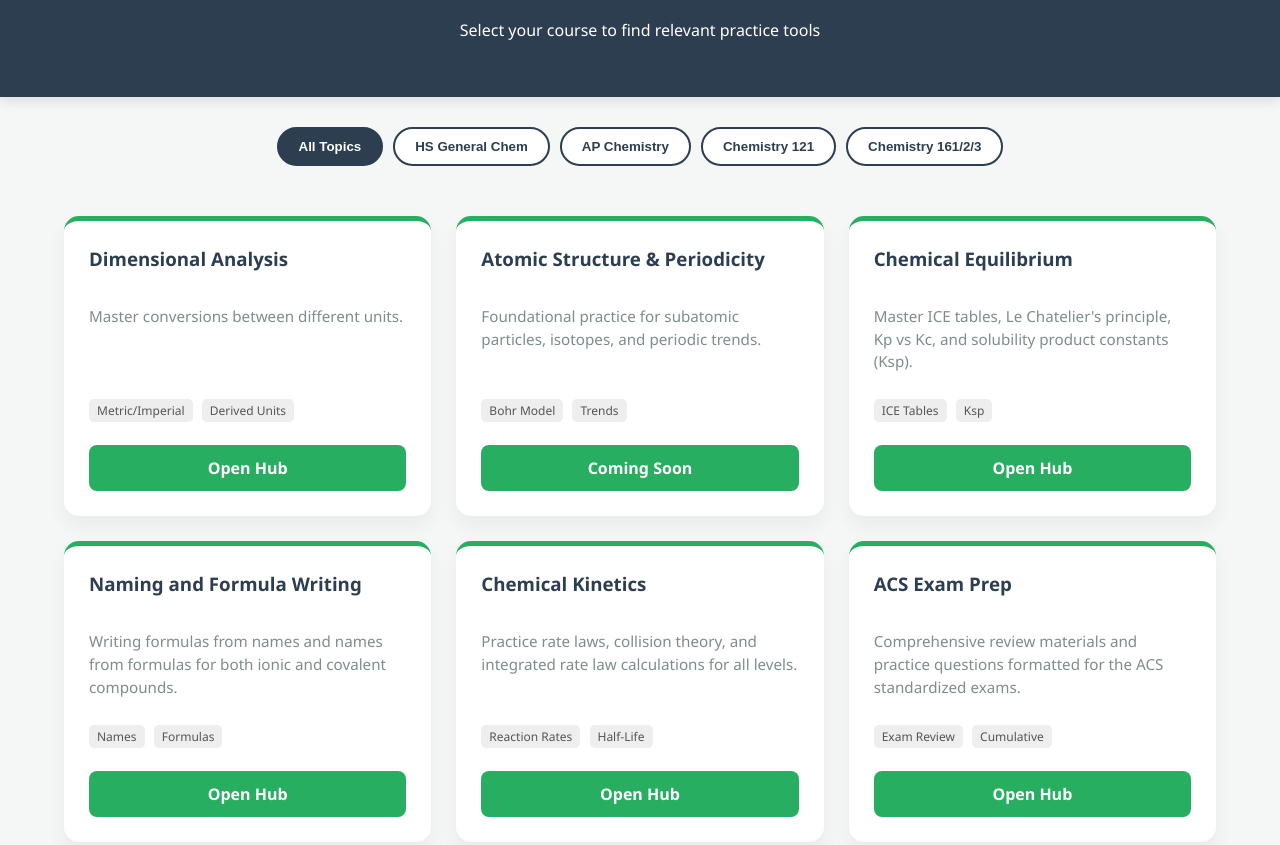
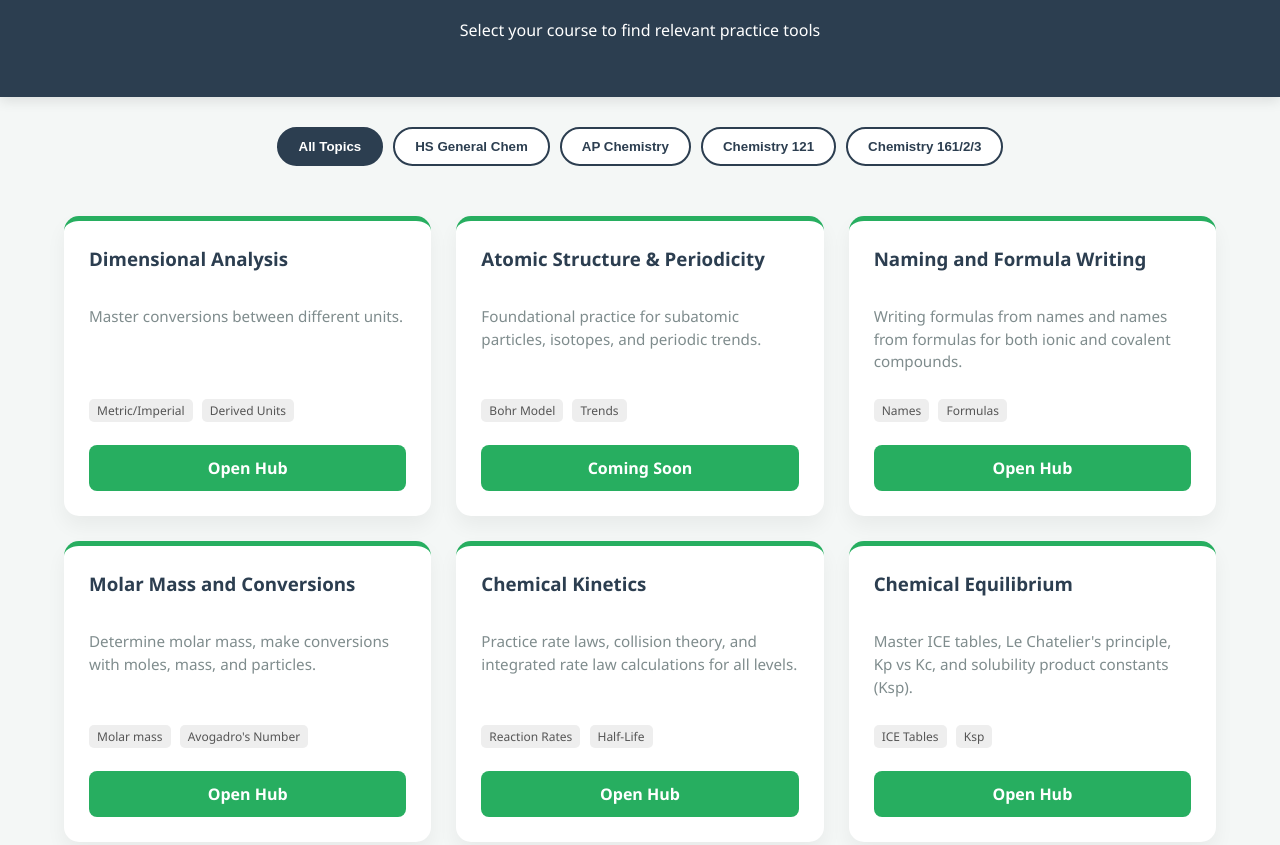
Before and after one commit to ChemistryPractice/chemistryhub, a plain HTML site: page index.html in a window 1280 px wide. Shown: the part 107-952 px from the top of the page. Drawn offline with Linux system fonts and the light colour scheme.

Commit message:
Remove and add hub cards for chemistry topics

```diff
--- a/index.html
+++ b/index.html
@@ -163,22 +163,22 @@
         <a href="#" class="launch-btn">Coming Soon</a>
     </div>
 
-    <div class="hub-card" data-courses="ap chem160">
-        <h3>Chemical Equilibrium</h3>
-        <p>Master ICE tables, Le Chatelier's principle, Kp vs Kc, and solubility product constants (Ksp).</p>
-        <div class="tag-container">
-            <span class="tag">ICE Tables</span>
-            <span class="tag">Ksp</span>
-        </div>
-        <a href="equilibrium.html" class="launch-btn">Open Hub</a>
-    </div>
-
     <div class="hub-card" data-courses="hs chem121 ap chem160">
         <h3>Naming and Formula Writing</h3>
         <p>Writing formulas from names and names from formulas for both ionic and covalent compounds.</p>
         <div class="tag-container">
             <span class="tag">Names</span>
             <span class="tag">Formulas</span>
+        </div>
+        <a href=" https://chemistrypractice.github.io/compoundNaming/index.html" class="launch-btn" target="_blank">Open Hub</a>
+    </div>
+
+    <div class="hub-card" data-courses="hs chem121 ap chem160">
+        <h3>Molar Mass and Conversions</h3>
+        <p>Determine molar mass, make conversions with moles, mass, and particles.</p>
+        <div class="tag-container">
+            <span class="tag">Molar mass</span>
+            <span class="tag">Avogadro's Number</span>
         </div>
         <a href=" https://chemistrypractice.github.io/compoundNaming/index.html" class="launch-btn" target="_blank">Open Hub</a>
     </div>
@@ -191,6 +191,16 @@
             <span class="tag">Half-Life</span>
         </div>
         <a href="https://chemistrypractice.github.io/kineticsPractice/" class="launch-btn" target="_blank">Open Hub</a>
+    </div>
+
+    <div class="hub-card" data-courses="ap chem160">
+        <h3>Chemical Equilibrium</h3>
+        <p>Master ICE tables, Le Chatelier's principle, Kp vs Kc, and solubility product constants (Ksp).</p>
+        <div class="tag-container">
+            <span class="tag">ICE Tables</span>
+            <span class="tag">Ksp</span>
+        </div>
+        <a href="equilibrium.html" class="launch-btn">Open Hub</a>
     </div>
 
     <div class="hub-card" data-courses="chem160">
```
